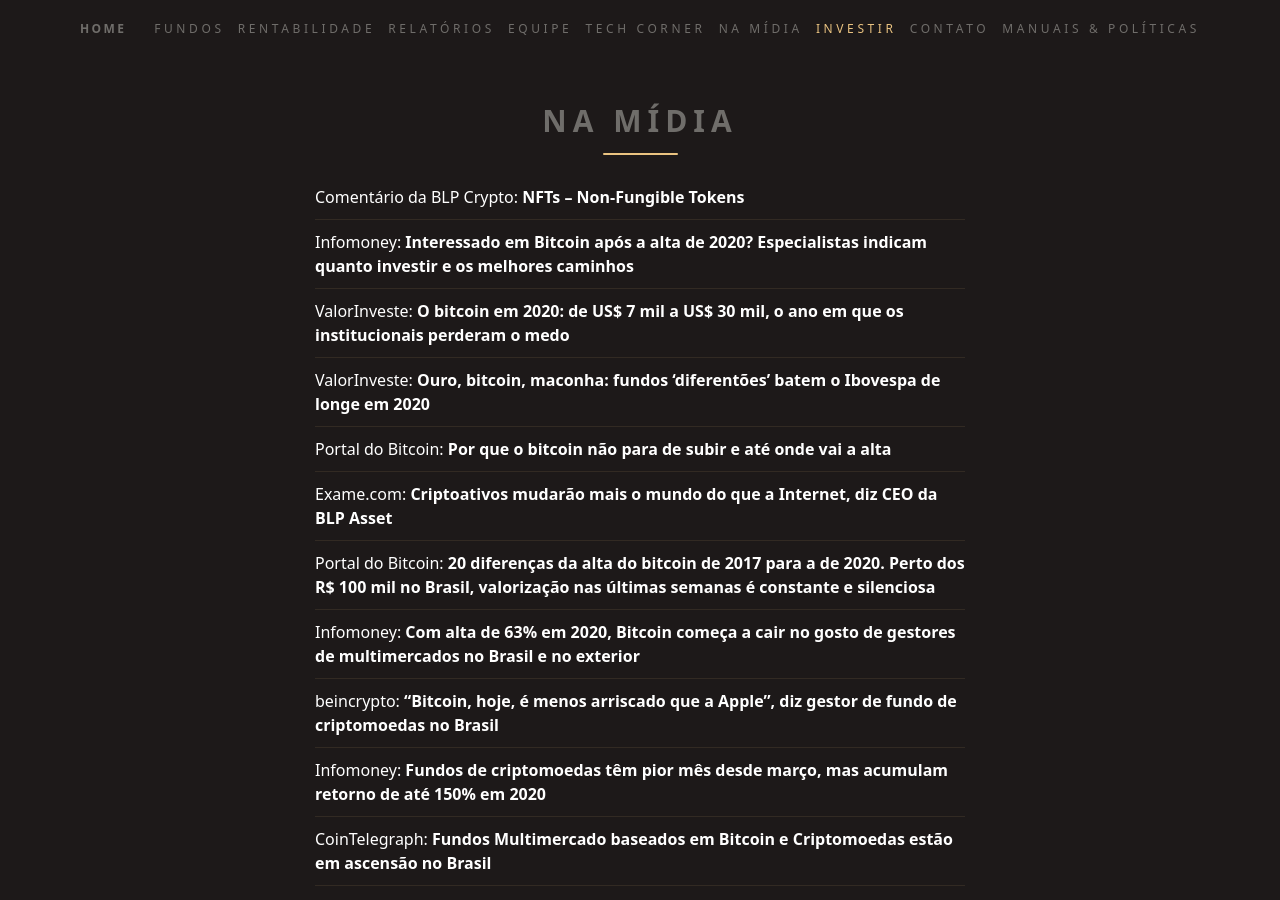
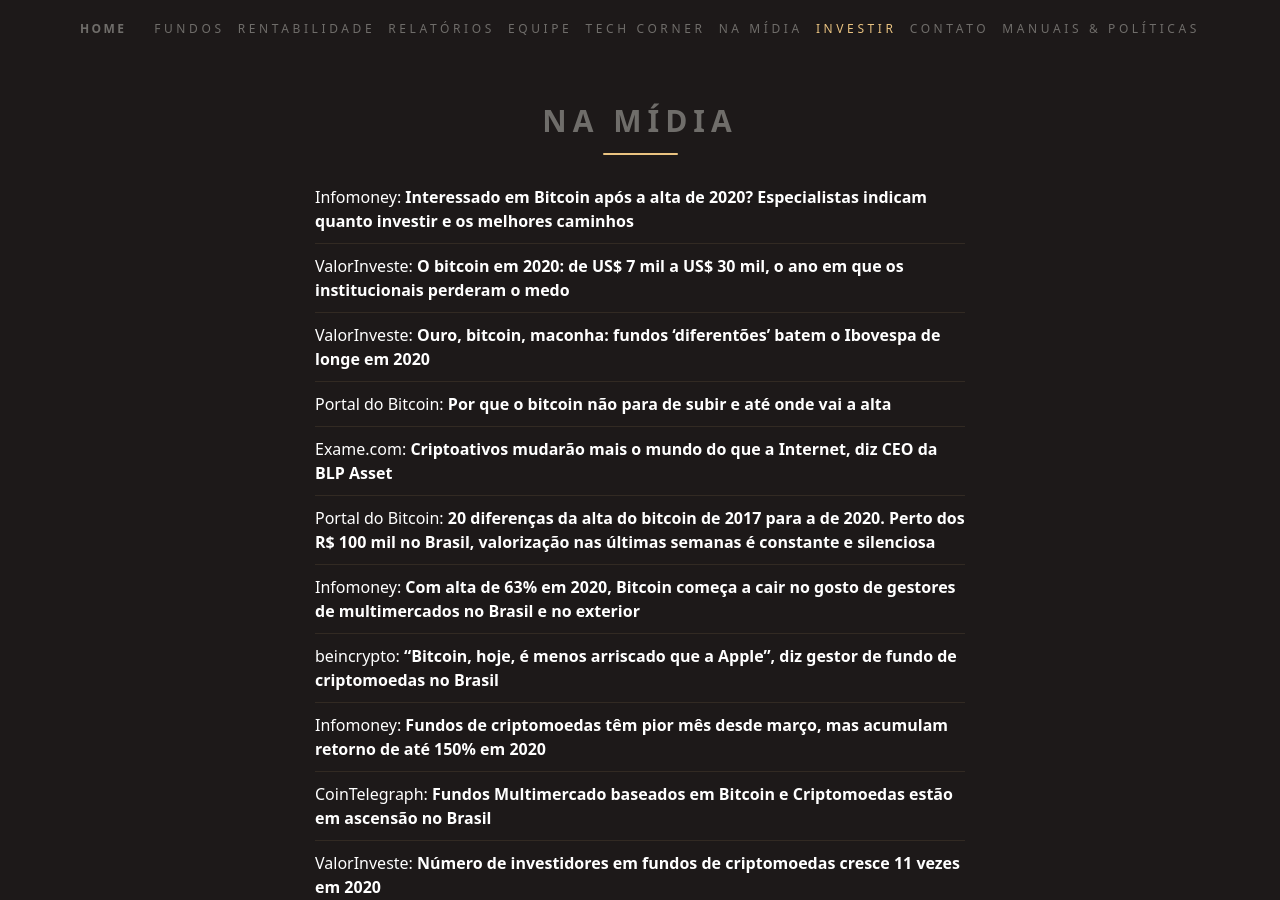
Before and after one commit to ateliedetemas/blpcrypto, a Jekyll site: the page built from _pages/na-midia.md, in a window 1280 px wide and 900 px high. Built offline with Jekyll 4.4.1, drawn with Linux system fonts in a browser that asks for light colours.

Commit message:
Update na-midia.md

```diff
--- a/_pages/na-midia.md
+++ b/_pages/na-midia.md
@@ -4,7 +4,6 @@ layout: page
 title: Na Mídia
 ---
 
-|[Comentário da BLP Crypto: **NFTs – Non-Fungible Tokens**]({{ '/assets/documents/NFT.PDF' }})
 |[Infomoney: **Interessado em Bitcoin após a alta de 2020? Especialistas indicam quanto investir e os melhores caminhos**](https://www.infomoney.com.br/onde-investir/interessado-em-bitcoin-apos-a-alta-de-2020-especialistas-indicam-quanto-investir-e-os-melhores-caminhos/)
 |[ValorInveste: **O bitcoin em 2020: de US$ 7 mil a US$ 30 mil, o ano em que os institucionais perderam o medo**](https://valorinveste.globo.com/mercados/cripto/noticia/2021/01/12/o-bitcoin-em-2020-de-us-7-mil-a-us-30-mil-o-ano-em-que-os-institucionais-perderam-o-medo.ghtml)
 |[ValorInveste: **Ouro, bitcoin, maconha: fundos ‘diferentões’ batem o Ibovespa de longe em 2020**](https://valorinveste.globo.com/produtos/fundos/noticia/2021/01/04/ouro-bitcoin-maconha-fundos-diferentoes-batem-o-ibovespa-de-longe-em-2020.ghtml)
```
